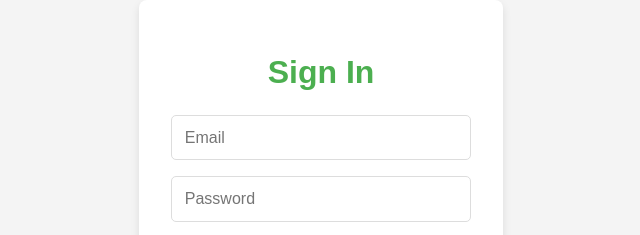
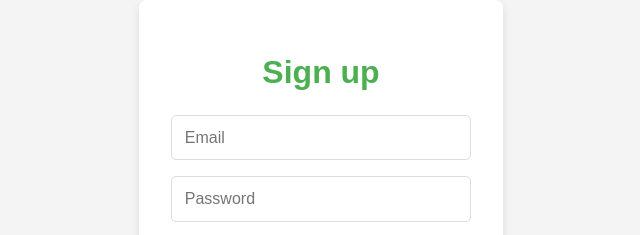
Before and after one commit to FajiSource/multi-pages, a plain HTML site: page signin.html in a window 1280 px wide. Shown: the part 219-454 px from the top of the page, 319-959 px from the left. Drawn offline with Linux system fonts and the light colour scheme.

```diff
--- a/signin.html
+++ b/signin.html
@@ -65,7 +65,7 @@
 </head>
 <body>
     <div class="container">
-        <h1>Sign In</h1>
+        <h1>Sign up</h1>
         <form id="signinForm">
             <input type="email" id="email" placeholder="Email" required>
             <input type="password" id="password" placeholder="Password" required>
```
Also changed, not shown: welcome.html (+1 -1 lines).
